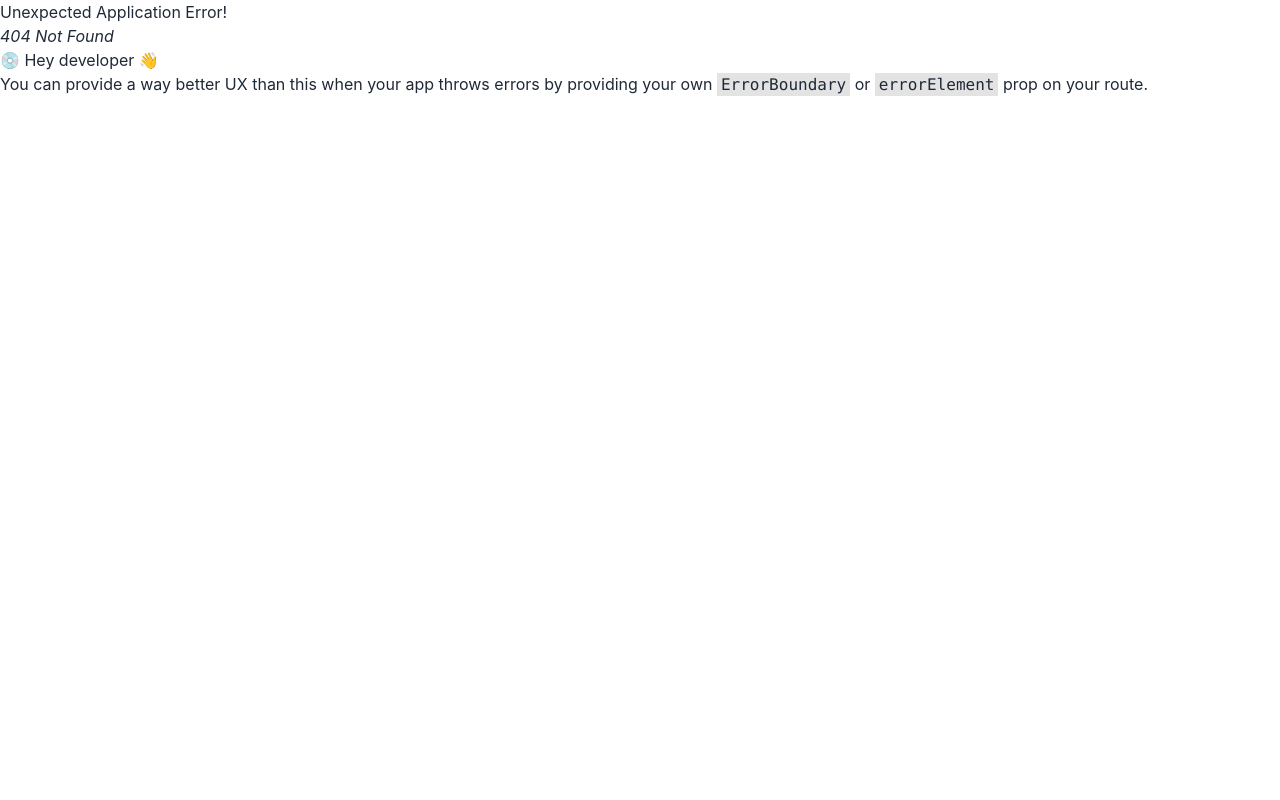
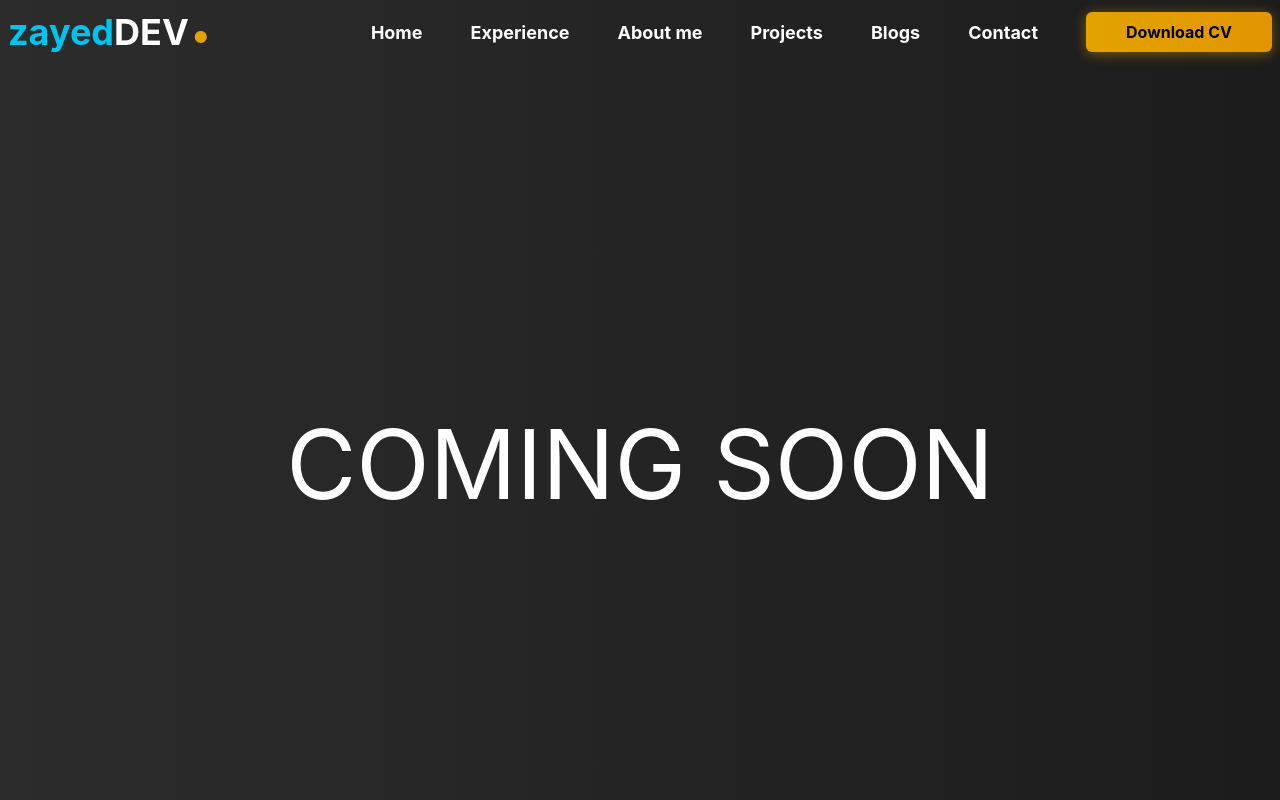
Before and after one commit to Zayed-Fahim/my-portfolio, a React (Create React App) app: page /blog in a window 1280 px wide. Before the commit this address had no page. Shown: the top 800 px of the page. Built offline with nearby package versions, Linux system fonts and the light colour scheme.

Commit message:
almost done

```diff
--- a/package.json
+++ b/package.json
@@ -14,7 +14,9 @@
     "react-hook-form": "^7.41.5",
     "react-icons": "^4.7.1",
     "react-router-dom": "^6.6.1",
+    "react-router-hash-link": "^2.4.3",
     "react-scripts": "5.0.1",
+    "react-scroll-up-button": "^1.6.4",
     "react-simple-typewriter": "^5.0.1",
     "react-slick": "^0.29.0",
     "react-toastify": "^9.1.1",
--- a/src/pages/About/About.js
+++ b/src/pages/About/About.js
@@ -4,7 +4,7 @@ import { Typewriter } from "react-simple-typewriter";
 
 const About = () => {
   return (
-    <div className="bg-gradient-to-r from-[#2C2C2C] to-[#1C1C1C] overflow-hidden h-[1230px]">
+    <div className="bg-gradient-to-r from-[#2C2C2C] to-[#1C1C1C] overflow-hidden h-[1230px]" id="about-me">
       <div className="container mx-auto">
         <div className="w-[792px] h-[792px] border-solid border-[89px] border-[#E4E4E4] drop-shadow-[0_4px_70px_rgba(255,255,255,0.25)] rounded-[50%] relative top-[170px] left-24"></div>
         <div className="w-[356px] h-[356px] border-solid border-[34px] border-[#E2A200] drop-shadow-[0_4px_70px_rgba(226,162,0,0.25)] rounded-[50%] relative left-[1010px] top-[-665px]"></div>
--- /dev/null
+++ b/src/pages/Blog/Blog.js
@@ -0,0 +1,28 @@
+import React from 'react';
+import { CircleArrow as ScrollUpButton } from "react-scroll-up-button";
+
+const Blog = () => {
+    return (
+      <div className="bg-gradient-to-r from-[#2C2C2C] to-[#1C1C1C]" id='blog'>
+        <h1 className="h-screen flex justify-center items-center text-white text-8xl">
+          COMING SOON
+        </h1>
+        <div>
+          <ScrollUpButton
+            style={{ width: 60, height: 60, padding: 5 }}
+            ToggledStyle={{
+              position: "fixed",
+              background: "#E2A300",
+              border: "none",
+              fill: "white",
+                right: 400,
+              bottom:100
+            }}
+            EasingType="easeOutCubic"
+          />
+        </div>
+      </div>
+    );
+};
+
+export default Blog;
--- a/src/pages/Contact/Contact.js
+++ b/src/pages/Contact/Contact.js
@@ -34,7 +34,7 @@ export const Contact = () => {
       );
   };
   return (
-    <div className="h-[700px] bg-gradient-to-r from-[#2C2C2C] to-[#1C1C1C]">
+    <div className="h-[700px] bg-gradient-to-r from-[#2C2C2C] to-[#1C1C1C]" id="contact">
       <h1 className="text-[#E4E4E4] text-5xl font-bold text-center p-16">
         <span className="text-[#00C4F0] font-bold">
           <Typewriter
--- a/src/pages/Experience/Experience.js
+++ b/src/pages/Experience/Experience.js
@@ -5,7 +5,10 @@ import { Typewriter } from "react-simple-typewriter";
 
 const Experience = () => {
   return (
-    <div className="bg-gradient-to-r from-[#414141] to-[#2D2D2D]">
+    <div
+      className="bg-gradient-to-r from-[#414141] to-[#2D2D2D]"
+      id="experience"
+    >
       <h1 className="text-[#E4E4E4] text-5xl font-bold text-center pt-28">
         <span className="text-[#00C4F0] font-bold">
           <Typewriter
--- a/src/pages/Footer/Footer.js
+++ b/src/pages/Footer/Footer.js
@@ -1,5 +1,6 @@
 import React from 'react';
 import { Link } from 'react-router-dom';
+import { CircleArrow as ScrollUpButton } from "react-scroll-up-button";
 
 const Footer = () => {
     return (
@@ -36,6 +37,20 @@ const Footer = () => {
               Providing reliable tech since 1992
             </p>
           </div>
+          <div>
+            <ScrollUpButton
+              style={{ width: 60, height: 60, padding: 5 }}
+              ToggledStyle={{
+                position: "relative",
+                background: "#E2A300",
+                border: "none",
+                fill: "white",
+              }}
+              EasingType="easeOutCubic"
+              AnimationDuration={2500}
+              ShowAtPosition={4050}
+            />
+          </div>
         </footer>
       </div>
     );
--- a/src/pages/Home/Home.js
+++ b/src/pages/Home/Home.js
@@ -7,7 +7,7 @@ import Projects from '../Projects/Projects';
 
 const Home = () => {
     return (
-      <div>
+      <div id='home'>
         <Banner></Banner>
         <Experience></Experience>
         <About></About>
--- a/src/pages/Navbar/Navbar.js
+++ b/src/pages/Navbar/Navbar.js
@@ -1,34 +1,37 @@
 import React from 'react';
-import { Link } from 'react-router-dom';
+import { NavHashLink } from 'react-router-hash-link';
 
 const Navbar = () => {
     return (
       <div className="bg-gradient-to-r from-[#2C2C2C] to-[#1C1C1C] sticky top-0 z-[2]">
         <div className="container mx-auto navbar h-5">
           <div className="flex-1">
-            <Link className="text-white text-4xl font-bold">
+            <NavHashLink smooth to="/home#" className="text-white text-4xl font-bold">
               <span className="text-[#00C4F0] font-bold">zayed</span>DEV
               <span className="font-bold text-7xl text-[#E2A300] absolute top-[-20px]">
                 .
               </span>
-            </Link>
+            </NavHashLink>
           </div>
           <div className="text-white">
             <ul className="flex gap-12 text-[18px] font-bold">
               <li className="hover:text-[#00C4F0]">
-                <Link>Home</Link>
+                <NavHashLink smooth to="home/#root">Home</NavHashLink>
               </li>
               <li className="hover:text-[#00C4F0]">
-                <Link>About me</Link>
+                <NavHashLink smooth to="home/#experience">Experience</NavHashLink>
               </li>
               <li className="hover:text-[#00C4F0]">
-                <Link>Projects</Link>
+                <NavHashLink smooth to="home/#about-me">About me</NavHashLink>
               </li>
               <li className="hover:text-[#00C4F0]">
-                <Link>Blogs</Link>
+                <NavHashLink smooth to="home/#projects">Projects</NavHashLink>
               </li>
               <li className="hover:text-[#00C4F0]">
-                <Link>Contact</Link>
+                <NavHashLink smooth to="/blog">Blogs</NavHashLink>
+              </li>
+              <li className="hover:text-[#00C4F0]">
+                <NavHashLink smooth to="home/#contact">Contact</NavHashLink>
               </li>
             </ul>
           </div>
--- a/src/pages/Projects/Projects.js
+++ b/src/pages/Projects/Projects.js
@@ -31,7 +31,7 @@ const Projects = () => {
     )
   };
     return (
-      <div className="h-[900px] bg-gradient-to-r from-[#414141] to-[#2D2D2D]">
+      <div className="h-[900px] bg-gradient-to-r from-[#414141] to-[#2D2D2D]" id='projects'>
         <h1 className="text-[#E4E4E4] text-5xl font-bold text-center p-16">
           <span className="text-[#00C4F0] font-bold">
             <Typewriter
```
Also changed, not shown: src/pages/Route/Route.js (+9 -0 lines), 1 other file (tests, documents, lock files or other folders).
